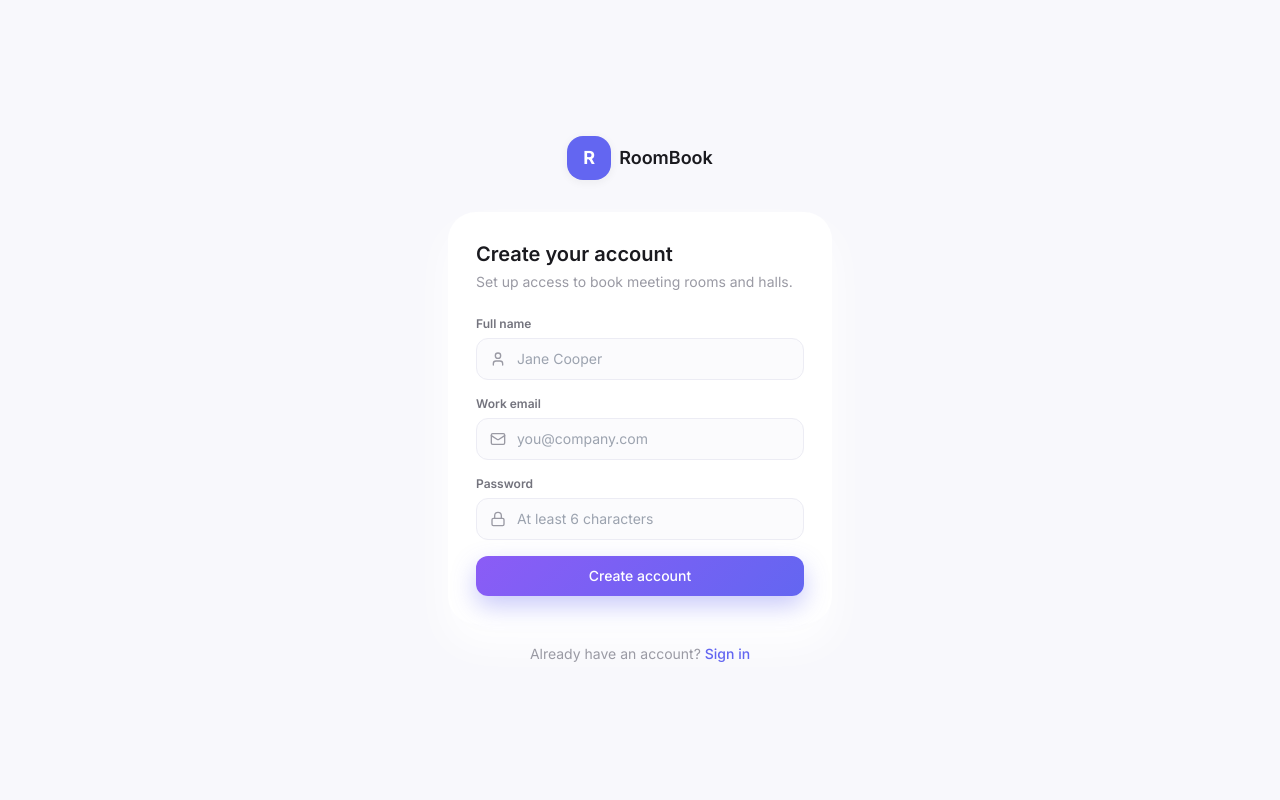
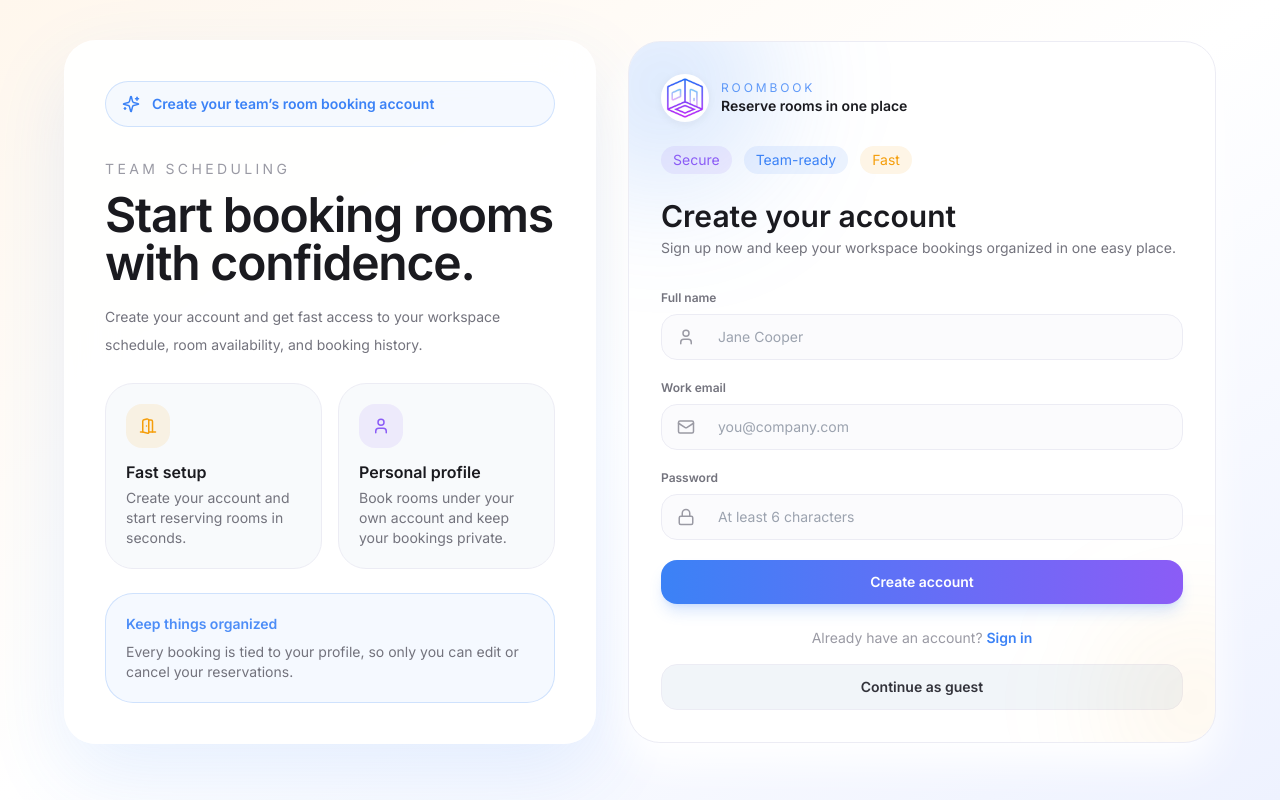
Before and after one commit to imessh/roombook, a Next.js app: page /signup in a window 1280 px wide. Built offline with nearby package versions, Linux system fonts and the light colour scheme; no server answers.

Commit message:
Added final changes with guest mode

```diff
--- a/app/layout.tsx
+++ b/app/layout.tsx
@@ -6,8 +6,8 @@ import { AuthProvider } from "@/lib/auth-context";
 const inter = Inter({ subsets: ["latin"], variable: "--font-sans" });
 
 export const metadata: Metadata = {
-  title: "RoomBook — Meeting Room Reservations",
-  description: "Reserve meeting rooms and halls across the office.",
+  title: "RoomBook — Smart Meeting Room Scheduling",
+  description: "Reserve meeting rooms, share availability, and manage bookings with ease.",
 };
 
 export default function RootLayout({
--- a/app/login/page.tsx
+++ b/app/login/page.tsx
@@ -1,10 +1,11 @@
 "use client";
 
-import { useState, FormEvent } from "react";
+import Image from "next/image";
+import { useState, useEffect, FormEvent } from "react";
 import Link from "next/link";
 import { useRouter } from "next/navigation";
 import { useAuth } from "@/lib/auth-context";
-import { AlertCircle, Mail, Lock } from "lucide-react";
+import { AlertCircle, Mail, Lock, Sparkles, CalendarDays, Users } from "lucide-react";
 
 export default function LoginPage() {
   const { login, user } = useAuth();
@@ -14,7 +15,11 @@ export default function LoginPage() {
   const [error, setError] = useState<string | null>(null);
   const [loading, setLoading] = useState(false);
 
-  if (user) router.replace("/");
+  useEffect(() => {
+    if (user) {
+      router.replace("/");
+    }
+  }, [user, router]);
 
   async function handleSubmit(e: FormEvent) {
     e.preventDefault();
@@ -31,26 +36,79 @@ export default function LoginPage() {
   }
 
   return (
-    <div className="min-h-screen bg-bg flex items-center justify-center p-4">
-      <div className="w-full max-w-sm">
-        <div className="flex items-center gap-2 justify-center mb-8">
-          <div className="w-11 h-11 rounded-2xl bg-brand text-white flex items-center justify-center font-bold text-lg shadow-soft">
-            R
+    <div className="min-h-screen bg-gradient-to-br from-[#eef2ff] via-[#ffffff] to-[#fff7ed] py-10 px-4">
+      <div className="mx-auto grid max-w-6xl gap-8 lg:grid-cols-[1.05fr_0.95fr] items-center">
+        <div className="overflow-hidden rounded-[2rem] bg-white/90 border border-white/70 shadow-[0_30px_80px_rgba(99,102,241,0.12)] p-10 backdrop-blur-xl">
+          <div className="flex items-center gap-3 rounded-3xl bg-sidebar-purple/5 px-4 py-3 mb-8 border border-sidebar-purple/20">
+            <Sparkles size={18} className="text-sidebar-purple" />
+            <p className="text-sm font-semibold text-sidebar-purple">Fast, beautiful room booking for your team</p>
           </div>
-          <span className="font-semibold text-ink-900 text-lg">RoomBook</span>
+
+          <div className="space-y-6">
+            <div>
+              <p className="text-sm uppercase tracking-[0.24em] text-ink-400 mb-3">RoomBook login</p>
+              <h1 className="text-4xl font-semibold tracking-tight text-ink-900 sm:text-5xl">Sign in to manage room bookings instantly.</h1>
+              <p className="mt-4 max-w-xl text-sm leading-7 text-ink-500">
+                Welcome back — your schedule, room availability, and team plans are now easy to access in one polished workspace.
+              </p>
+            </div>
+
+            <div className="grid gap-4 sm:grid-cols-2">
+              <div className="rounded-3xl border border-line bg-slate-50 p-5">
+                <div className="flex h-11 w-11 items-center justify-center rounded-2xl bg-sidebar-purple/10 text-sidebar-purple mb-3">
+                  <CalendarDays size={18} />
+                </div>
+                <p className="font-semibold text-ink-900">Instant booking</p>
+                <p className="text-sm text-ink-500 mt-1">Find and reserve available rooms without switching apps.</p>
+              </div>
+              <div className="rounded-3xl border border-line bg-slate-50 p-5">
+                <div className="flex h-11 w-11 items-center justify-center rounded-2xl bg-sidebar-blue/10 text-sidebar-blue mb-3">
+                  <Users size={18} />
+                </div>
+                <p className="font-semibold text-ink-900">Team-friendly</p>
+                <p className="text-sm text-ink-500 mt-1">Share your booking status and keep everyone aligned.</p>
+              </div>
+            </div>
+
+            <div className="rounded-3xl bg-sidebar-purple/5 p-5 border border-sidebar-purple/20">
+              <p className="text-sm text-sidebar-purple/90 font-semibold">Need a fast start?</p>
+              <p className="text-sm text-ink-500 mt-2">Use your company email and jump straight into scheduling your next meeting room.</p>
+            </div>
+          </div>
         </div>
 
-        <div className="bg-card rounded-3xl shadow-card p-7">
-          <h1 className="text-xl font-semibold text-ink-900 mb-1">Welcome back</h1>
-          <p className="text-sm text-ink-400 mb-6">Sign in with your work email to reserve a room.</p>
+        <div className="relative overflow-hidden rounded-[2rem] bg-white/95 border border-line shadow-card p-8">
+          <div className="absolute right-[-70px] top-[-60px] h-52 w-52 rounded-full bg-sidebar-purple/20 blur-3xl" />
+          <div className="absolute left-[-60px] bottom-[-40px] h-40 w-40 rounded-full bg-sidebar-blue/10 blur-3xl" />
 
-          <form onSubmit={handleSubmit} className="space-y-4">
+          <div className="relative space-y-6">
+            <div className="flex items-center gap-3">
+              <div className="relative w-12 h-12 rounded-3xl overflow-hidden shadow-soft">
+                <Image src="/room.jpg" alt="RoomBook logo" fill className="object-cover" sizes="48px" />
+              </div>
+              <div>
+                <p className="text-xs uppercase tracking-[0.24em] text-sidebar-purple/80">RoomBook</p>
+                <p className="text-sm font-semibold text-ink-900">Smart room scheduling</p>
+              </div>
+            </div>
+            <div className="flex flex-wrap items-center gap-3 text-sm text-ink-500">
+              <span className="rounded-full bg-sidebar-blue/10 px-3 py-1 text-sidebar-blue">Secure login</span>
+              <span className="rounded-full bg-sidebar-purple/10 px-3 py-1 text-sidebar-purple">Team-ready</span>
+              <span className="rounded-full bg-sidebar-orange/10 px-3 py-1 text-sidebar-orange">Quick access</span>
+            </div>
+            <div className="space-y-1">
+              <p className="text-3xl font-semibold text-ink-900">Welcome back</p>
+              <p className="text-sm text-ink-500">Use your work email to sign in and keep meeting rooms under control.</p>
+            </div>
+          </div>
+
+          <form onSubmit={handleSubmit} className="mt-8 space-y-5 relative">
             <div>
-              <label className="block text-xs font-semibold text-ink-500 mb-1.5" htmlFor="email">
+              <label className="block text-xs font-semibold text-ink-500 mb-2" htmlFor="email">
                 Work email
               </label>
               <div className="relative">
-                <Mail size={16} className="absolute left-3.5 top-1/2 -translate-y-1/2 text-ink-400" />
+                <Mail size={18} className="pointer-events-none absolute left-4 top-1/2 -translate-y-1/2 text-ink-400" />
                 <input
                   id="email"
                   type="email"
@@ -58,32 +116,32 @@ export default function LoginPage() {
                   value={email}
                   onChange={(e) => setEmail(e.target.value)}
                   placeholder="you@company.com"
-                  className="focus-ring w-full rounded-xl border border-line bg-bg/60 pl-10 pr-3.5 py-2.5 text-sm outline-none focus:border-brand focus:bg-white transition-colors"
+                  className="focus-ring w-full rounded-2xl border border-line bg-bg/60 px-14 py-3 text-sm text-ink-900 outline-none transition-colors focus:border-brand focus:bg-white"
                 />
               </div>
             </div>
 
             <div>
-              <label className="block text-xs font-semibold text-ink-500 mb-1.5" htmlFor="password">
+              <label className="block text-xs font-semibold text-ink-500 mb-2" htmlFor="password">
                 Password
               </label>
               <div className="relative">
-                <Lock size={16} className="absolute left-3.5 top-1/2 -translate-y-1/2 text-ink-400" />
+                <Lock size={18} className="pointer-events-none absolute left-4 top-1/2 -translate-y-1/2 text-ink-400" />
                 <input
                   id="password"
                   type="password"
                   required
                   value={password}
                   onChange={(e) => setPassword(e.target.value)}
-                  placeholder="••••••••"
-                  className="focus-ring w-full rounded-xl border border-line bg-bg/60 pl-10 pr-3.5 py-2.5 text-sm outline-none focus:border-brand focus:bg-white transition-colors"
+                  placeholder="Enter your password"
+                  className="focus-ring w-full rounded-2xl border border-line bg-bg/60 px-14 py-3 text-sm text-ink-900 outline-none transition-colors focus:border-brand focus:bg-white"
                 />
               </div>
             </div>
 
             {error && (
-              <div className="flex items-start gap-2 rounded-xl bg-category-otherBg text-category-other text-sm px-3.5 py-2.5">
-                <AlertCircle size={16} className="mt-0.5 shrink-0" />
+              <div className="flex items-start gap-2 rounded-2xl bg-category-otherBg text-category-other text-sm px-4 py-3">
+                <AlertCircle size={18} className="mt-0.5 shrink-0" />
                 <span>{error}</span>
               </div>
             )}
@@ -91,19 +149,27 @@ export default function LoginPage() {
             <button
               type="submit"
               disabled={loading}
-              className="focus-ring w-full rounded-xl btn-gradient text-white font-medium text-sm py-2.5 hover:scale-[1.02] transition-transform disabled:opacity-60 disabled:hover:scale-100"
+              className="focus-ring w-full rounded-2xl bg-gradient-to-r from-sidebar-purple to-sidebar-blue px-4 py-3 text-sm font-semibold text-white shadow-lg shadow-sidebar-purple/20 transition hover:brightness-110 disabled:cursor-not-allowed disabled:opacity-70"
             >
               {loading ? "Signing in…" : "Sign in"}
             </button>
           </form>
+
+          <p className="text-center text-sm text-ink-400 mt-6">
+            New here?{' '}
+            <Link href="/signup" className="text-sidebar-purple font-semibold hover:underline">
+              Create an account
+            </Link>
+          </p>
+          <div className="text-center mt-4">
+            <Link
+              href="/"
+              className="focus-ring inline-flex w-full justify-center rounded-2xl border border-line bg-slate-100 px-4 py-3 text-sm font-semibold text-ink-700 transition hover:bg-slate-200"
+            >
+              Continue as guest
+            </Link>
+          </div>
         </div>
-
-        <p className="text-center text-sm text-ink-400 mt-5">
-          New here?{" "}
-          <Link href="/signup" className="text-brand font-medium hover:underline">
-            Create an account
-          </Link>
-        </p>
       </div>
     </div>
   );
--- a/app/signup/page.tsx
+++ b/app/signup/page.tsx
@@ -1,10 +1,11 @@
 "use client";
 
-import { useState, FormEvent } from "react";
+import Image from "next/image";
+import { useState, useEffect, FormEvent } from "react";
 import Link from "next/link";
 import { useRouter } from "next/navigation";
 import { useAuth } from "@/lib/auth-context";
-import { AlertCircle, Mail, Lock, User } from "lucide-react";
+import { AlertCircle, Mail, Lock, User, Sparkles, DoorOpen } from "lucide-react";
 
 export default function SignupPage() {
   const { signup, user } = useAuth();
@@ -15,7 +16,11 @@ export default function SignupPage() {
   const [error, setError] = useState<string | null>(null);
   const [loading, setLoading] = useState(false);
 
-  if (user) router.replace("/");
+  useEffect(() => {
+    if (user) {
+      router.replace("/");
+    }
+  }, [user, router]);
 
   async function handleSubmit(e: FormEvent) {
     e.preventDefault();
@@ -41,43 +46,96 @@ export default function SignupPage() {
   }
 
   return (
-    <div className="min-h-screen bg-bg flex items-center justify-center p-4">
-      <div className="w-full max-w-sm">
-        <div className="flex items-center gap-2 justify-center mb-8">
-          <div className="w-11 h-11 rounded-2xl bg-brand text-white flex items-center justify-center font-bold text-lg shadow-soft">
-            R
+    <div className="min-h-screen bg-gradient-to-br from-[#fff7ed] via-[#ffffff] to-[#eef2ff] py-10 px-4">
+      <div className="mx-auto grid max-w-6xl gap-8 lg:grid-cols-[0.95fr_1.05fr] items-center">
+        <div className="overflow-hidden rounded-[2rem] bg-white/90 border border-white/70 shadow-[0_30px_80px_rgba(59,130,246,0.12)] p-10 backdrop-blur-xl">
+          <div className="flex items-center gap-3 rounded-3xl bg-sidebar-blue/5 px-4 py-3 mb-8 border border-sidebar-blue/20">
+            <Sparkles size={18} className="text-sidebar-blue" />
+            <p className="text-sm font-semibold text-sidebar-blue">Create your team’s room booking account</p>
           </div>
-          <span className="font-semibold text-ink-900 text-lg">RoomBook</span>
+
+          <div className="space-y-6">
+            <div>
+              <p className="text-sm uppercase tracking-[0.24em] text-ink-400 mb-3">Team scheduling</p>
+              <h1 className="text-4xl font-semibold tracking-tight text-ink-900 sm:text-5xl">Start booking rooms with confidence.</h1>
+              <p className="mt-4 max-w-xl text-sm leading-7 text-ink-500">
+                Create your account and get fast access to your workspace schedule, room availability, and booking history.
+              </p>
+            </div>
+
+            <div className="grid gap-4 sm:grid-cols-2">
+              <div className="rounded-3xl border border-line bg-slate-50 p-5">
+                <div className="flex h-11 w-11 items-center justify-center rounded-2xl bg-sidebar-orange/10 text-sidebar-orange mb-3">
+                  <DoorOpen size={18} />
+                </div>
+                <p className="font-semibold text-ink-900">Fast setup</p>
+                <p className="text-sm text-ink-500 mt-1">Create your account and start reserving rooms in seconds.</p>
+              </div>
+              <div className="rounded-3xl border border-line bg-slate-50 p-5">
+                <div className="flex h-11 w-11 items-center justify-center rounded-2xl bg-sidebar-purple/10 text-sidebar-purple mb-3">
+                  <User size={18} />
+                </div>
+                <p className="font-semibold text-ink-900">Personal profile</p>
+                <p className="text-sm text-ink-500 mt-1">Book rooms under your own account and keep your bookings private.</p>
+              </div>
+            </div>
+
+            <div className="rounded-3xl bg-sidebar-blue/5 p-5 border border-sidebar-blue/20">
+              <p className="text-sm text-sidebar-blue/90 font-semibold">Keep things organized</p>
+              <p className="text-sm text-ink-500 mt-2">Every booking is tied to your profile, so only you can edit or cancel your reservations.</p>
+            </div>
+          </div>
         </div>
 
-        <div className="bg-card rounded-3xl shadow-card p-7">
-          <h1 className="text-xl font-semibold text-ink-900 mb-1">Create your account</h1>
-          <p className="text-sm text-ink-400 mb-6">Set up access to book meeting rooms and halls.</p>
+        <div className="relative overflow-hidden rounded-[2rem] bg-white/95 border border-line shadow-card p-8">
+          <div className="absolute left-[-70px] top-[-60px] h-52 w-52 rounded-full bg-sidebar-blue/20 blur-3xl" />
+          <div className="absolute right-[-60px] bottom-[-40px] h-40 w-40 rounded-full bg-sidebar-orange/10 blur-3xl" />
 
-          <form onSubmit={handleSubmit} className="space-y-4">
+          <div className="relative space-y-6">
+            <div className="flex items-center gap-3">
+              <div className="relative w-12 h-12 rounded-3xl overflow-hidden shadow-soft">
+                <Image src="/room.jpg" alt="RoomBook logo" fill className="object-cover" sizes="48px" />
+              </div>
+              <div>
+                <p className="text-xs uppercase tracking-[0.24em] text-sidebar-blue/80">RoomBook</p>
+                <p className="text-sm font-semibold text-ink-900">Reserve rooms in one place</p>
+              </div>
+            </div>
+            <div className="flex flex-wrap items-center gap-3 text-sm text-ink-500">
+              <span className="rounded-full bg-sidebar-purple/10 px-3 py-1 text-sidebar-purple">Secure</span>
+              <span className="rounded-full bg-sidebar-blue/10 px-3 py-1 text-sidebar-blue">Team-ready</span>
+              <span className="rounded-full bg-sidebar-orange/10 px-3 py-1 text-sidebar-orange">Fast</span>
+            </div>
+            <div className="space-y-1">
+              <p className="text-3xl font-semibold text-ink-900">Create your account</p>
+              <p className="text-sm text-ink-500">Sign up now and keep your workspace bookings organized in one easy place.</p>
+            </div>
+          </div>
+
+          <form onSubmit={handleSubmit} className="mt-8 space-y-5 relative">
             <div>
-              <label className="block text-xs font-semibold text-ink-500 mb-1.5" htmlFor="name">
+              <label className="block text-xs font-semibold text-ink-500 mb-2" htmlFor="name">
                 Full name
               </label>
               <div className="relative">
-                <User size={16} className="absolute left-3.5 top-1/2 -translate-y-1/2 text-ink-400" />
+                <User size={18} className="pointer-events-none absolute left-4 top-1/2 -translate-y-1/2 text-ink-400" />
                 <input
                   id="name"
                   required
                   value={name}
                   onChange={(e) => setName(e.target.value)}
                   placeholder="Jane Cooper"
-                  className="focus-ring w-full rounded-xl border border-line bg-bg/60 pl-10 pr-3.5 py-2.5 text-sm outline-none focus:border-brand focus:bg-white transition-colors"
+                  className="focus-ring w-full rounded-2xl border border-line bg-bg/60 px-14 py-3 text-sm text-ink-900 outline-none transition-colors focus:border-brand focus:bg-white"
                 />
               </div>
             </div>
 
             <div>
-              <label className="block text-xs font-semibold text-ink-500 mb-1.5" htmlFor="email">
+              <label className="block text-xs font-semibold text-ink-500 mb-2" htmlFor="email">
                 Work email
               </label>
               <div className="relative">
-                <Mail size={16} className="absolute left-3.5 top-1/2 -translate-y-1/2 text-ink-400" />
+                <Mail size={18} className="pointer-events-none absolute left-4 top-1/2 -translate-y-1/2 text-ink-400" />
                 <input
                   id="email"
                   type="email"
@@ -85,17 +143,17 @@ export default function SignupPage() {
                   value={email}
                   onChange={(e) => setEmail(e.target.value)}
                   placeholder="you@company.com"
-                  className="focus-ring w-full rounded-xl border border-line bg-bg/60 pl-10 pr-3.5 py-2.5 text-sm outline-none focus:border-brand focus:bg-white transition-colors"
+                  className="focus-ring w-full rounded-2xl border border-line bg-bg/60 px-14 py-3 text-sm text-ink-900 outline-none transition-colors focus:border-brand focus:bg-white"
                 />
               </div>
             </div>
 
             <div>
-              <label className="block text-xs font-semibold text-ink-500 mb-1.5" htmlFor="password">
+              <label className="block text-xs font-semibold text-ink-500 mb-2" htmlFor="password">
                 Password
               </label>
               <div className="relative">
-                <Lock size={16} className="absolute left-3.5 top-1/2 -translate-y-1/2 text-ink-400" />
+                <Lock size={18} className="pointer-events-none absolute left-4 top-1/2 -translate-y-1/2 text-ink-400" />
                 <input
                   id="password"
                   type="password"
@@ -103,14 +161,14 @@ export default function SignupPage() {
                   value={password}
                   onChange={(e) => setPassword(e.target.value)}
                   placeholder="At least 6 characters"
-                  className="focus-ring w-full rounded-xl border border-line bg-bg/60 pl-10 pr-3.5 py-2.5 text-sm outline-none focus:border-brand focus:bg-white transition-colors"
+                  className="focus-ring w-full rounded-2xl border border-line bg-bg/60 px-14 py-3 text-sm text-ink-900 outline-none transition-colors focus:border-brand focus:bg-white"
                 />
               </div>
             </div>
 
             {error && (
-              <div className="flex items-start gap-2 rounded-xl bg-category-otherBg text-category-other text-sm px-3.5 py-2.5">
-                <AlertCircle size={16} className="mt-0.5 shrink-0" />
+              <div className="flex items-start gap-2 rounded-2xl bg-category-otherBg text-category-other text-sm px-4 py-3">
+                <AlertCircle size={18} className="mt-0.5 shrink-0" />
                 <span>{error}</span>
               </div>
             )}
@@ -118,19 +176,27 @@ export default function SignupPage() {
             <button
               type="submit"
               disabled={loading}
-              className="focus-ring w-full rounded-xl btn-gradient text-white font-medium text-sm py-2.5 hover:scale-[1.02] transition-transform disabled:opacity-60 disabled:hover:scale-100"
+              className="focus-ring w-full rounded-2xl bg-gradient-to-r from-sidebar-blue to-sidebar-purple px-4 py-3 text-sm font-semibold text-white shadow-lg shadow-sidebar-blue/20 transition hover:brightness-110 disabled:cursor-not-allowed disabled:opacity-70"
             >
               {loading ? "Creating account…" : "Create account"}
             </button>
           </form>
+
+          <p className="text-center text-sm text-ink-400 mt-6">
+            Already have an account?{' '}
+            <Link href="/login" className="text-sidebar-blue font-semibold hover:underline">
+              Sign in
+            </Link>
+          </p>
+          <div className="text-center mt-4">
+            <Link
+              href="/"
+              className="focus-ring inline-flex w-full justify-center rounded-2xl border border-line bg-slate-100 px-4 py-3 text-sm font-semibold text-ink-700 transition hover:bg-slate-200"
+            >
+              Continue as guest
+            </Link>
+          </div>
         </div>
-
-        <p className="text-center text-sm text-ink-400 mt-5">
-          Already have an account?{" "}
-          <Link href="/login" className="text-brand font-medium hover:underline">
-            Sign in
-          </Link>
-        </p>
       </div>
     </div>
   );
--- a/components/Sidebar.tsx
+++ b/components/Sidebar.tsx
@@ -1,5 +1,6 @@
 "use client";
 
+import Image from "next/image";
 import { useState } from "react";
 import Link from "next/link";
 import { usePathname } from "next/navigation";
@@ -46,12 +47,15 @@ export function Sidebar() {
       className="hidden md:flex flex-col items-center gap-3 w-20 shrink-0 py-6 relative z-40"
       aria-label="Primary"
     >
-      <div
-        className="w-11 h-11 rounded-2xl text-white flex items-center justify-center font-bold text-lg shadow-soft mb-4"
-        style={{ background: "linear-gradient(135deg, #8B5CF6, #6366F1)" }}
-      >
-        R
-      </div>
+      <Link href="/" className="relative w-11 h-11 rounded-2xl overflow-hidden shadow-soft mb-4 focus-ring">
+        <Image
+          src="/room.jpg"
+          alt="RoomBook logo"
+          fill
+          className="object-cover"
+          sizes="44px"
+        />
+      </Link>
 
       <nav className="flex flex-col gap-3" role="navigation">
         {NAV_ITEMS.map((item) => {
```
Also changed, not shown: app/bookings/page.tsx (+4 -7 lines), app/calendar/page.tsx (+10 -7 lines), app/page.tsx (+15 -16 lines), app/rooms/[roomId]/page.tsx (+6 -7 lines), app/rooms/page.tsx (+4 -7 lines), components/AppShell.tsx (+13 -1 lines), public/room.jpg (added).
